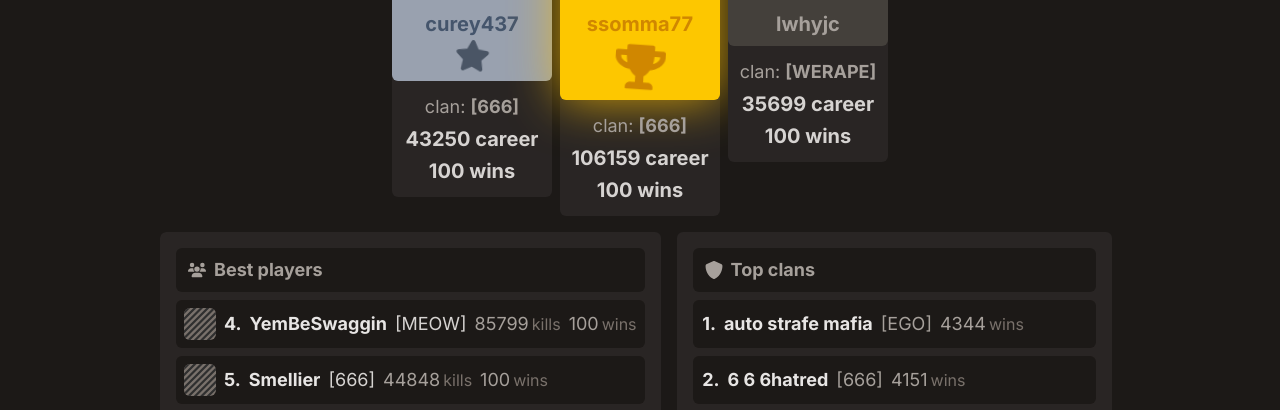
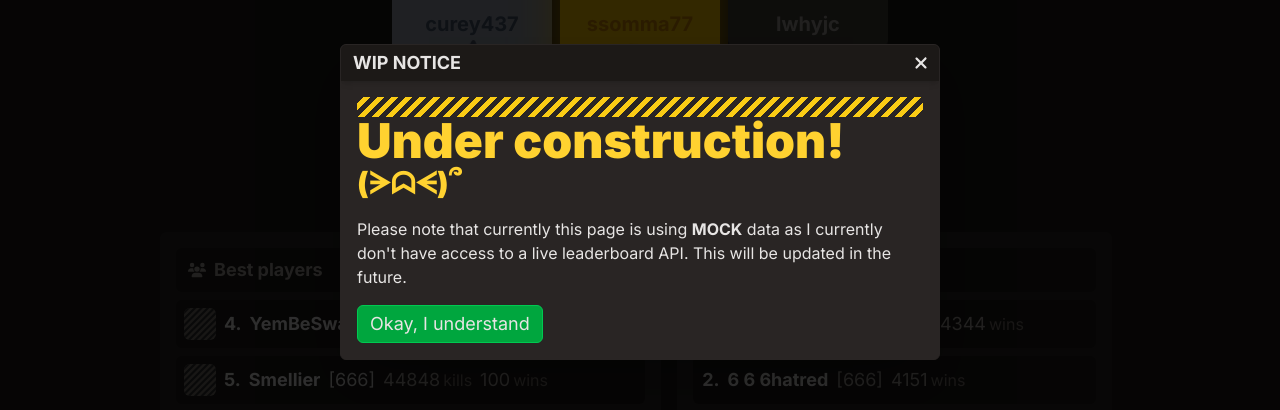
Before and after one commit to hamtsu/combat-surf-web, a Next.js app: page /leaderboard in a window 1280 px wide. Shown: the part 198-608 px from the top of the page. Built offline with nearby package versions, Linux system fonts and the light colour scheme; no server answers.

Commit message:
add: WIP notice modal

```diff
--- /dev/null
+++ b/src/components/WIPModal.tsx
@@ -0,0 +1,62 @@
+"use client";
+import { useRef } from "react";
+import Button from "./Button";
+import { FaXmark } from "react-icons/fa6";
+
+export default function WIPModal() {
+    const modalRef = useRef<HTMLDivElement>(null);
+
+    const onClose = () => {
+        if (modalRef.current) {
+            modalRef.current.classList.add("hidden");
+            modalRef.current.parentElement?.classList.add("hidden");
+            setTimeout(() => {
+                modalRef.current?.remove();
+            }, 300);
+        }
+    }
+
+    const handleOverlayClick = (e: React.MouseEvent<HTMLDivElement>) => {
+        if (e.target === e.currentTarget) {
+            onClose();
+        }
+    };
+
+    return (
+        <div
+            className="fixed opacity-0 animate-fade-in-fast top-0 left-0 w-screen h-screen bg-black/80 flex items-center justify-center z-50"
+            onClick={handleOverlayClick}
+        >
+            <div
+                ref={modalRef}
+                className="bg-stone-800 border border-stone-800 overflow-hidden rounded-md shadow-2xl text-stone-200 relative w-[600px]"
+            >
+                <div className="bg-stone-900 p-1 flex w-full shadow-md">
+                    <h1 className="text-lg font-bold text-stone-200 ml-2">
+                        WIP NOTICE
+                    </h1>
+                    <Button
+                        onClick={onClose}
+                        className="ml-auto p-1 hover:bg-red-500 hover:border-red-400 border border-transparent "
+                    >
+                        <FaXmark size={18} />
+                    </Button>
+                </div>
+
+                <div className="p-4">
+                    <div className="pb-4 text-5xl h-fit my-auto font-black text-amber-300">
+                        <div className="h-[20px] w-full bg-construction-yellow" />
+                        <h1>Under construction!</h1>
+                        <p className="text-3xl">(ᗒᗣᗕ)՞</p>
+                    </div>
+
+                    <p>Please note that currently this page is using <b>MOCK</b> data as I currently don't have access to a live leaderboard API. This will be updated in the future.</p>
+
+                    <Button onClick={onClose} className="mt-4 text-lg bg-green-600 border border-green-500 p-1 px-3 hover:border-green-700 text-stone-200">
+                        Okay, I understand
+                    </Button>
+                </div>
+            </div>
+        </div>
+    );
+}
```
